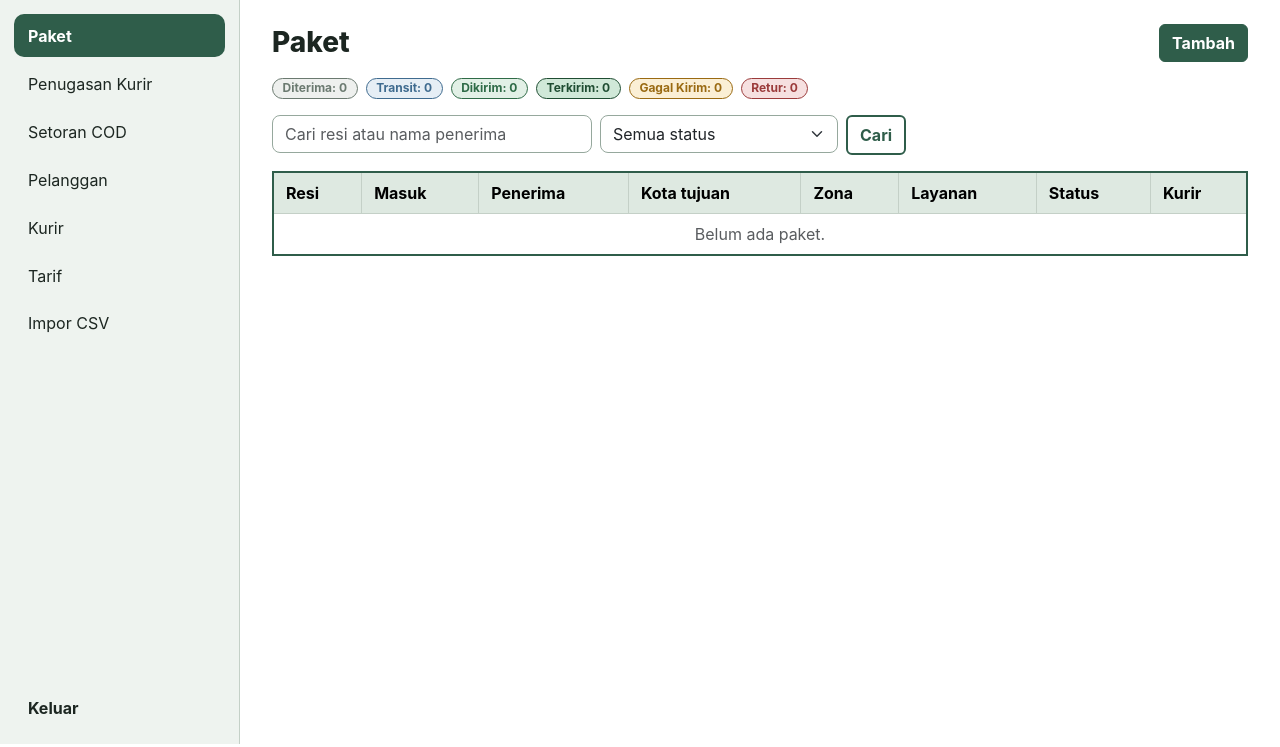
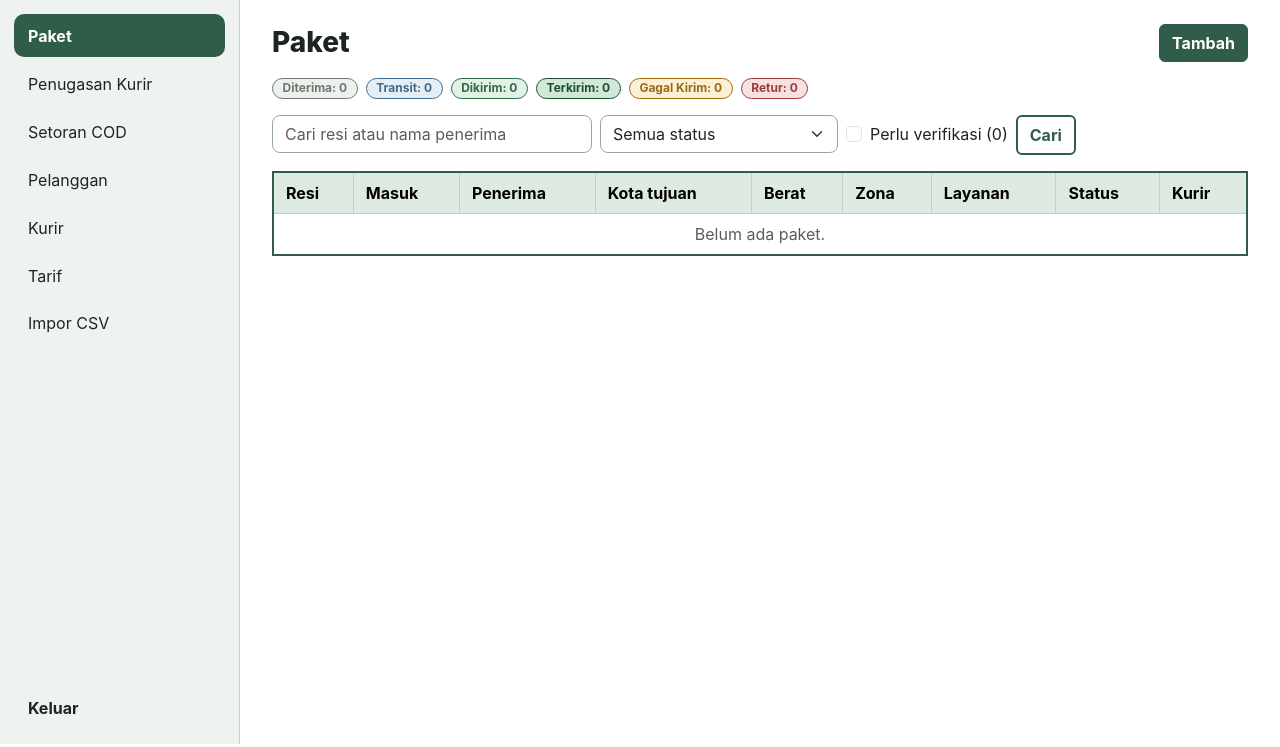
Before and after one commit to pratiwi444/Priangan_Kilat_Express, a Laravel app: page /admin/paket in a window 1280 px wide. Shown: the part 53-800 px from the top of the page. Run offline with Laravel 12, Linux system fonts and the light colour scheme; a user stored in the database is signed in; data comes from the database, SQL or seed files in the repository; data that the repository does not hold is empty.

Commit message:
Revisi: perlu verifikasi di daftar paket, login hijau, diagram baru, README, seeder demo

```diff
--- a/app/Http/Controllers/Admin/PaketController.php
+++ b/app/Http/Controllers/Admin/PaketController.php
@@ -21,6 +21,9 @@ class PaketController extends Controller
         if ($r->filled('status')) {
             $q->where('status', $r->status);
         }
+        if ($r->boolean('perlu_verifikasi')) {
+            $q->where('perlu_verifikasi', true);
+        }
         if ($r->filled('cari')) {
             $q->where(fn ($w) => $w->where('no_resi', 'like', "%{$r->cari}%")
                                    ->orWhere('nama_penerima', 'like', "%{$r->cari}%"));
@@ -30,6 +33,7 @@ class PaketController extends Controller
             'paket'   => $q->paginate(15)->withQueryString(),
             'ringkas' => Paket::selectRaw('status, count(*) n')->groupBy('status')->pluck('n', 'status'),
             'status'  => StatusPaket::cases(),
+            'jumlahPerlu' => Paket::where('perlu_verifikasi', true)->count(),
         ]);
     }
 
@@ -81,7 +85,7 @@ class PaketController extends Controller
     {
         return view('admin.paket.show', [
             'paket' => $paket->load(['pelanggan', 'zona', 'kurir', 'riwayat.pelaku', 'setoran']),
-            'kurir' => Kurir::where('aktif', true)->orderBy('kode_kurir')->get(),
+            'kurir' => Kurir::where('aktif', true)->orderBy('kode_kurir')->get(),   // dipakai di Bab 7
         ]);
     }
 
--- a/resources/views/admin/paket/index.blade.php
+++ b/resources/views/admin/paket/index.blade.php
@@ -25,12 +25,18 @@
       @endforeach
     </select>
   </div>
+  <div class="col-auto d-flex align-items-center">
+    <div class="form-check">
+      <input class="form-check-input" type="checkbox" name="perlu_verifikasi" value="1" id="perlu_verifikasi" @checked(request()->boolean('perlu_verifikasi'))>
+      <label class="form-check-label" for="perlu_verifikasi">Perlu verifikasi ({{ $jumlahPerlu }})</label>
+    </div>
+  </div>
   <div class="col-auto"><button class="btn btn-outline-dark">Cari</button></div>
 </form>
 
 <table class="table table-sm table-bordered bg-white align-middle">
   <thead>
-    <tr><th>Resi</th><th>Masuk</th><th>Penerima</th><th>Kota tujuan</th><th>Zona</th><th>Layanan</th><th>Status</th><th>Kurir</th></tr>
+    <tr><th>Resi</th><th>Masuk</th><th>Penerima</th><th>Kota tujuan</th><th>Berat</th><th>Zona</th><th>Layanan</th><th>Status</th><th>Kurir</th></tr>
   </thead>
   <tbody>
   @forelse ($paket as $p)
@@ -39,13 +45,14 @@
       <td>{{ $p->tanggal_masuk->format('d/m/Y') }}</td>
       <td>{{ $p->nama_penerima }}</td>
       <td>{{ $p->kota_tujuan }}</td>
+      <td>@if ($p->berat !== null){{ rtrim(rtrim(number_format($p->berat, 2, ',', ''), '0'), ',') }} kg @else - @endif @if ($p->perlu_verifikasi)<span class="badge bg-danger" title="Berat belum tercatat">? perlu verifikasi</span>@endif</td>
       <td>{{ $p->zona?->nama }}@if ($p->zona_manual) <span class="badge bg-warning text-dark">manual</span>@endif</td>
       <td>{{ ucfirst($p->layanan) }}</td>
       <td><span class="badge bg-{{ $warna[$p->status->value] }}">{{ $p->status->label() }}</span>@if ($p->tertahan) <span class="badge bg-danger">Tertahan &gt; 3 hari</span>@endif</td>
       <td>{{ $p->kurir?->kode_kurir ?? '-' }}</td>
     </tr>
   @empty
-    <tr><td colspan="8" class="text-center text-muted">Belum ada paket.</td></tr>
+    <tr><td colspan="9" class="text-center text-muted">Belum ada paket.</td></tr>
   @endforelse
   </tbody>
 </table>
```
Also changed, not shown: app/Support/Tarif.php (deleted, +0 -44 lines), database/seeders/DemoSeeder.php (+7 -6 lines), 5 other files.
